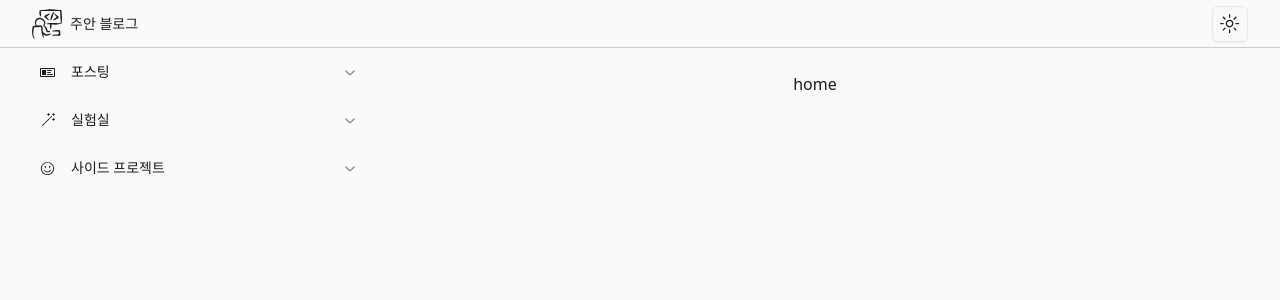
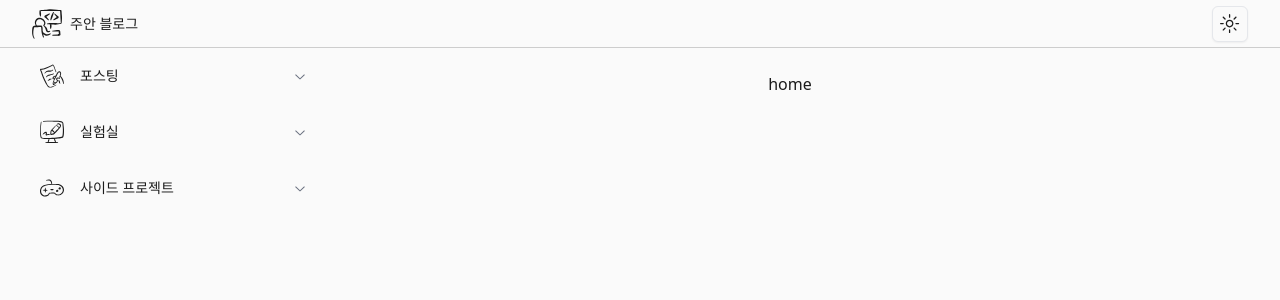
Before and after one commit to shinju4n/tech-blog, a Next.js app: page / in a window 1280 px wide. Shown: the top 300 px of the page. Built offline with nearby package versions, Linux system fonts and the light colour scheme.

Commit message:
feat: 사이드바 아이콘 변경

```diff
--- a/containers/layout/sidebar.tsx
+++ b/containers/layout/sidebar.tsx
@@ -2,7 +2,11 @@ import { FC } from "react";
 import SidebarItem from "@/components/layout/sidebar-item";
 import { MenuType } from "@/types/LayoutType";
 import { Accordion } from "@/components/ui/accordion";
-import { FaceIcon, IdCardIcon, MagicWandIcon } from "@radix-ui/react-icons";
+import {
+  ContentWriteIcon,
+  DesktopActionMonitorIcon,
+  VideoGameControllerIcon,
+} from "@/components/Icons";
 
 interface SidebarProps {}
 
@@ -11,7 +15,7 @@ const Sidebar: FC<SidebarProps> = ({}) => {
     <div className="sticky self-start top-[70px] hidden lg:block">
       <Accordion
         type="multiple"
-        className="w-full px-4 lg:min-w-[300px] xl:min-w-[350px] transition-all"
+        className="w-full px-4 lg:min-w-[300px] transition-all"
       >
         {MENUS.map((menu) => (
           <SidebarItem key={menu.title} menu={menu} />
@@ -27,7 +31,7 @@ const MENUS: MenuType[] = [
   {
     key: "posts",
     title: "포스팅",
-    icon: <IdCardIcon />,
+    icon: <ContentWriteIcon />,
     subMenus: [
       { key: "FE", title: "프론트엔드 (FE)" },
       { key: "BE", title: "백엔드 (BE)" },
@@ -36,13 +40,13 @@ const MENUS: MenuType[] = [
   {
     key: "lab",
     title: "실험실",
-    icon: <MagicWandIcon />,
+    icon: <DesktopActionMonitorIcon />,
     subMenus: [],
   },
   {
     key: "apps",
     title: "사이드 프로젝트",
-    icon: <FaceIcon />,
+    icon: <VideoGameControllerIcon />,
     subMenus: [],
   },
 ];
```
